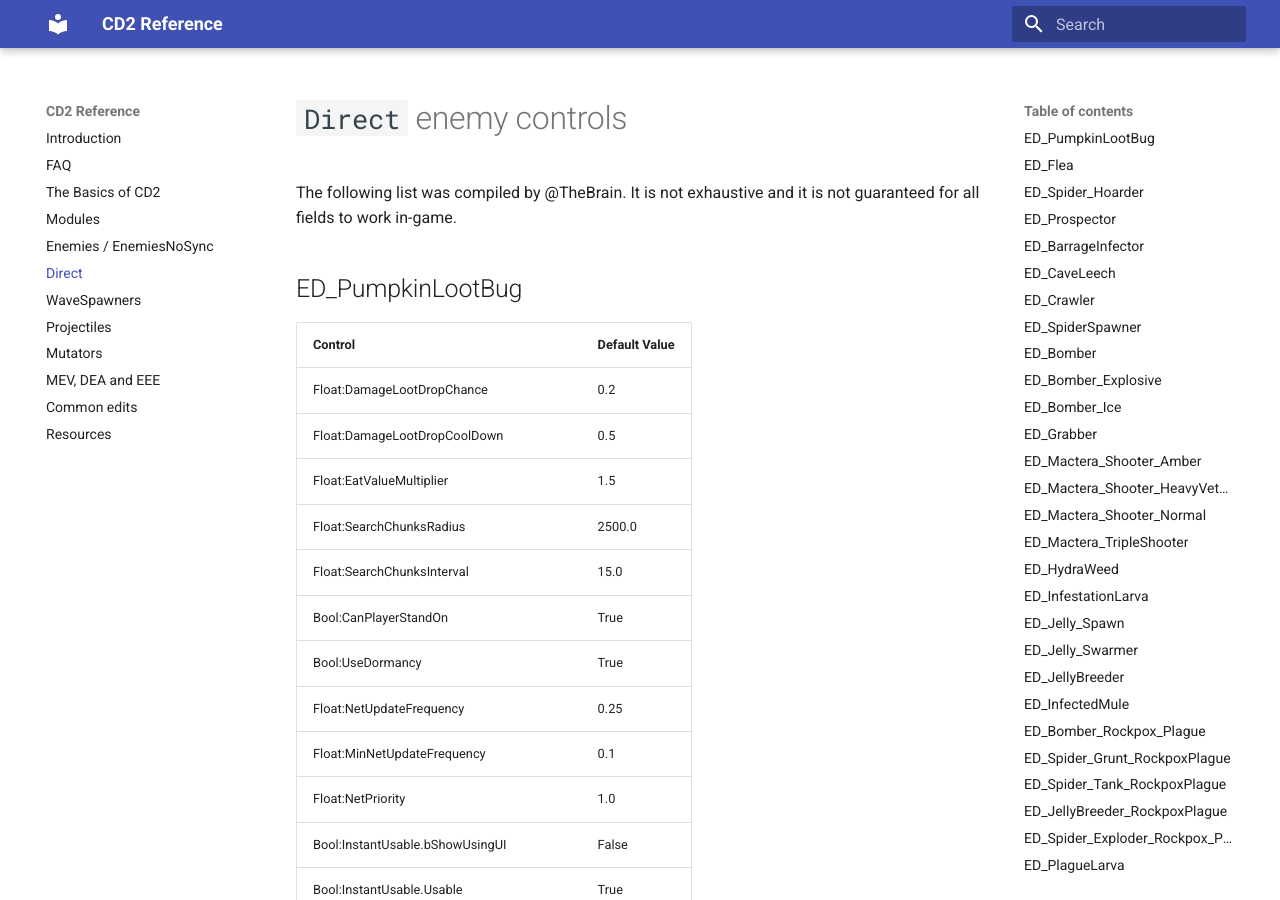
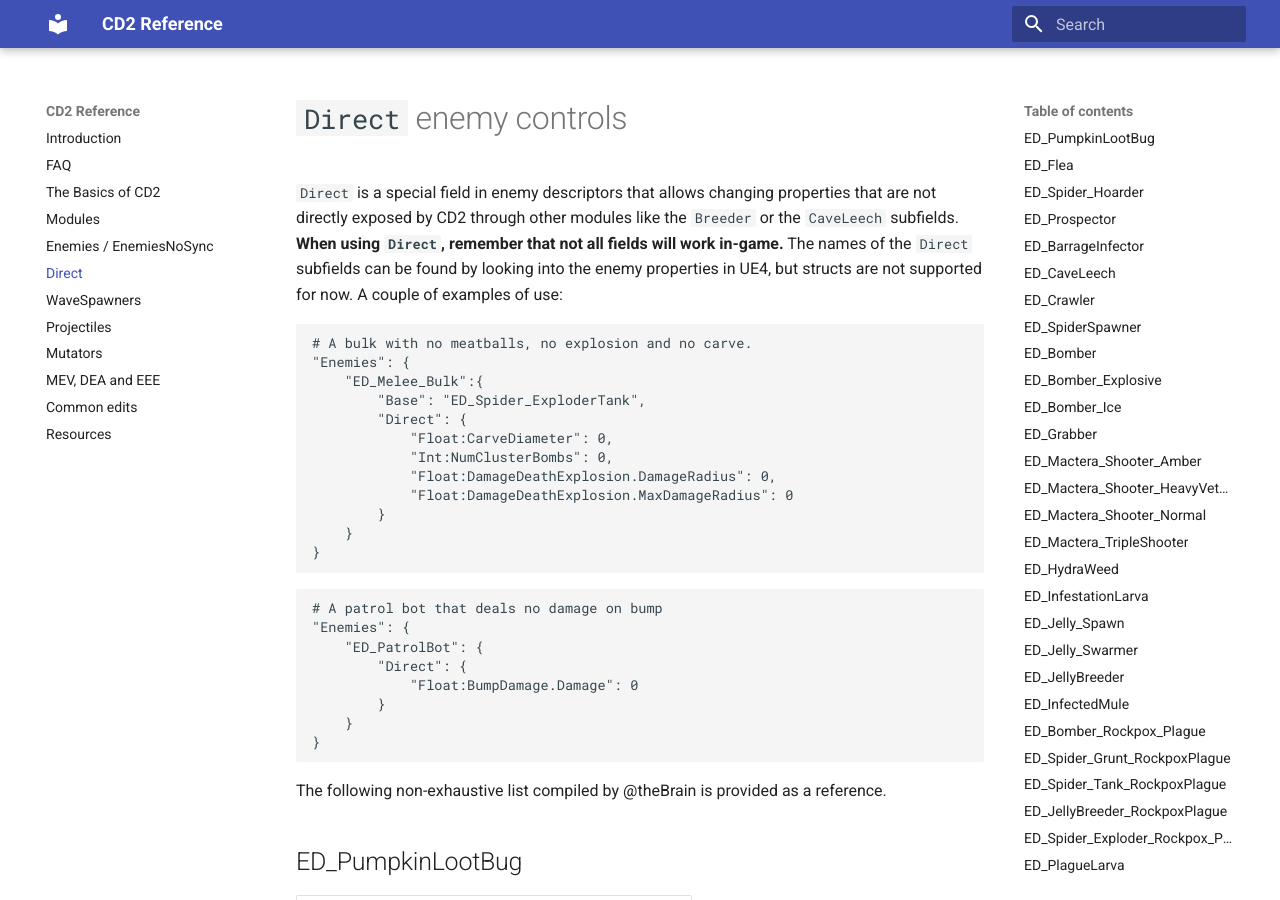
Before and after one commit to vonacht/cd2-docs, an MkDocs documentation site: the page built from docs/direct.md, in a window 1280 px wide and 900 px high. Built offline with MkDocs 1.6.1 and Material for MkDocs 9.7.7, drawn with Linux system fonts in a browser that asks for light colours.

Commit message:
added a couple of examples to Direct

````diff
--- a/docs/direct.md
+++ b/docs/direct.md
@@ -1,6 +1,34 @@
 # `Direct` enemy controls
 
-The following list was compiled by @TheBrain. It is not exhaustive and it is not guaranteed for all fields to work in-game.
+`Direct` is a special field in enemy descriptors that allows changing properties that are not directly exposed by CD2 through other modules like the `Breeder` or the `CaveLeech` subfields. **When using `Direct`, remember that not all fields will work in-game.** The names of the `Direct` subfields can be found by looking into the enemy properties in UE4, but structs are not supported for now. A couple of examples of use:
+
+```json
+# A bulk with no meatballs, no explosion and no carve.
+"Enemies": {
+    "ED_Melee_Bulk":{
+        "Base": "ED_Spider_ExploderTank",
+        "Direct": {
+            "Float:CarveDiameter": 0,
+            "Int:NumClusterBombs": 0,
+            "Float:DamageDeathExplosion.DamageRadius": 0,
+            "Float:DamageDeathExplosion.MaxDamageRadius": 0
+        }
+    }
+}
+```
+
+```json
+# A patrol bot that deals no damage on bump
+"Enemies": {
+    "ED_PatrolBot": {
+        "Direct": {
+            "Float:BumpDamage.Damage": 0
+        }
+    }
+}
+```
+
+The following non-exhaustive list compiled by @theBrain is provided as a reference.
 
 ## ED_PumpkinLootBug
 
````
Also changed, not shown: docs/grouped_cooldowns.md (deleted, +0 -3 lines).
